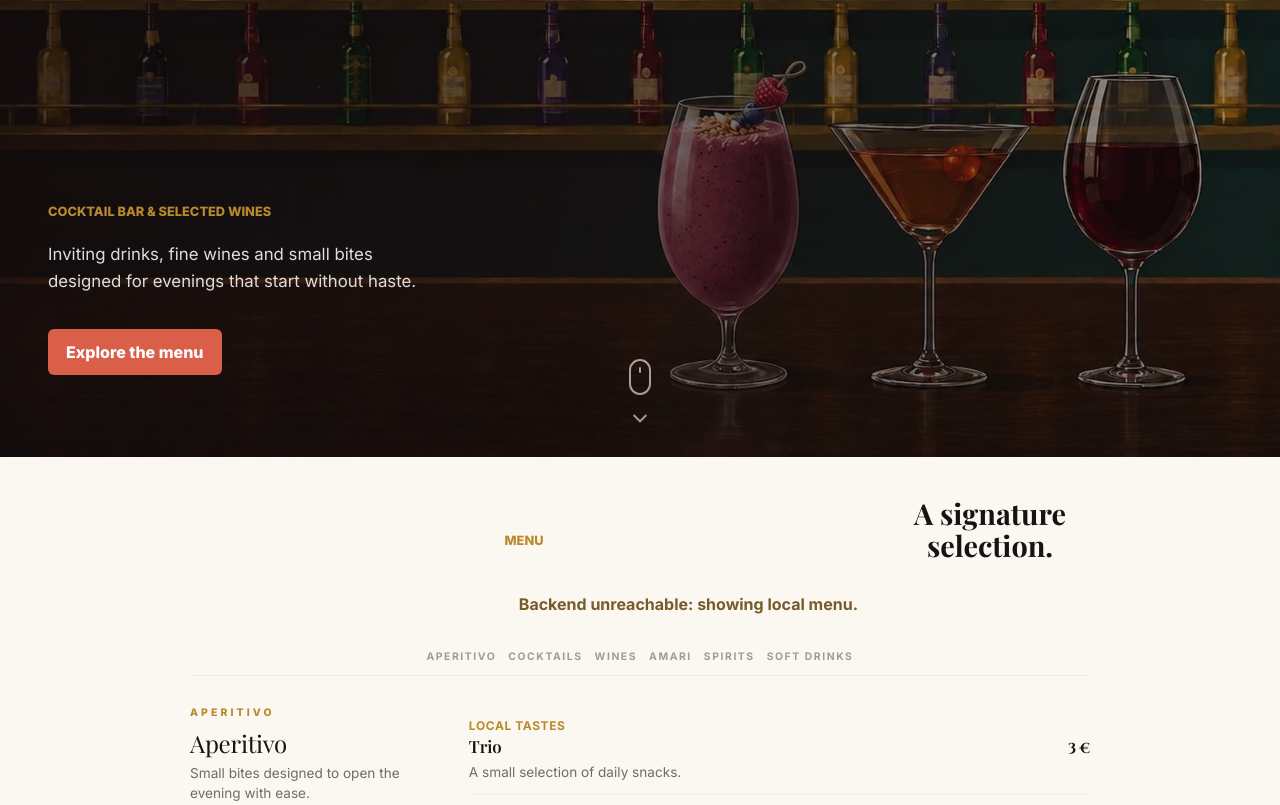
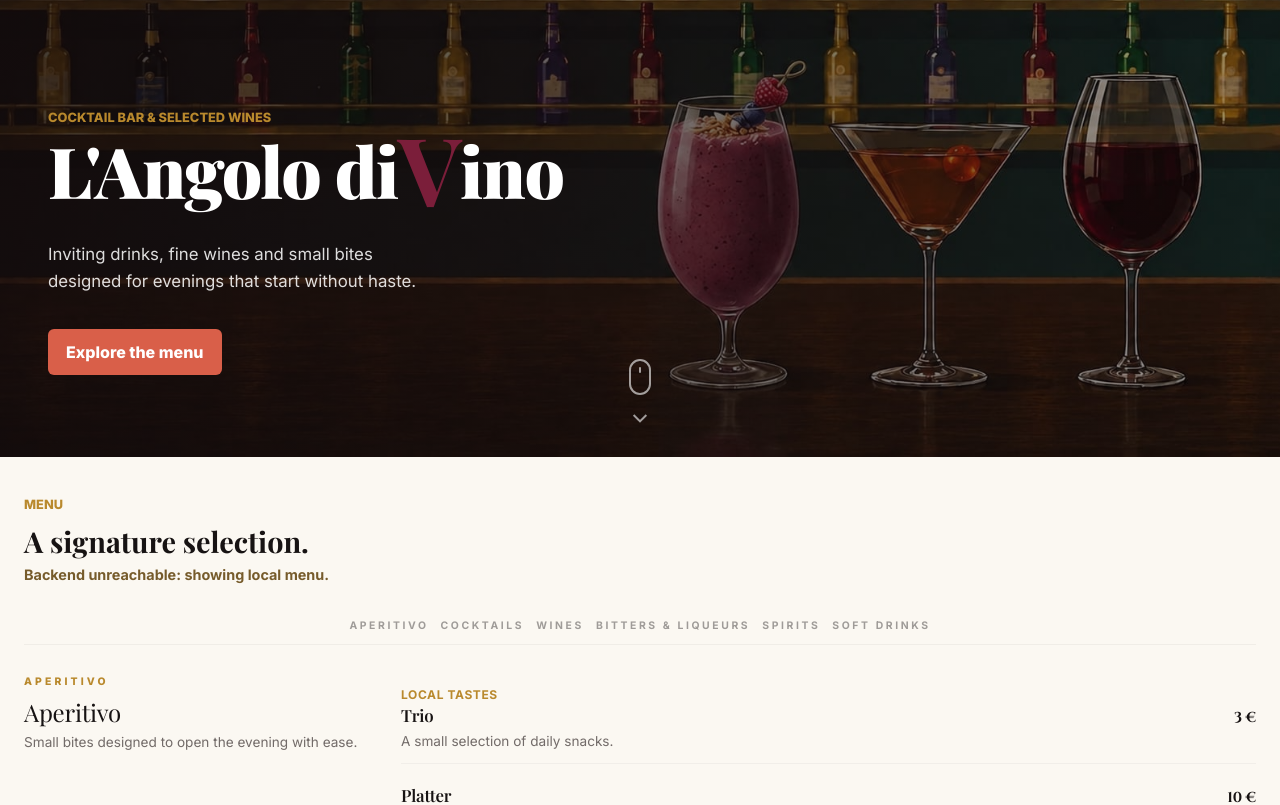
Before and after one commit to davidesciaccaa/AngoloDiVino, a React (Vite) app in the folder frontend/: page / in a window 1280 px wide. Shown: the part 343-1148 px from the top of the page. Built offline with nearby package versions, Linux system fonts and the light colour scheme; no server answers; a web font is replaced by a local one.

Commit message:
feat(menu): update menu section titles and add new menu PDF

```diff
--- a/frontend/src/App.jsx
+++ b/frontend/src/App.jsx
@@ -145,7 +145,7 @@ const fallbackMenuSections = [
   },
   {
     id: 'amari',
-    title: 'Amari',
+    title: 'Amari e Liquori',
     description: 'Selezione di amari e liquori per chiudere in bellezza.',
     items: [
       { id: 'montenegro', name: 'Montenegro', subtitle: '', description: '', notes: [], price: '4 €' },
--- a/frontend/src/components/Hero.jsx
+++ b/frontend/src/components/Hero.jsx
@@ -52,6 +52,7 @@ export function Hero({ status }) {
               <a href="#aperitivo">{t('nav.aperitivo')}</a>
               <a href="#drink">{t('nav.drink')}</a>
               <a href="#vini">{t('nav.vini')}</a>
+              <a href="#amari">{t('nav.amari')}</a>
               <a href="#superalcolici">{t('nav.superalcolici')}</a>
               <a href="#bevande">{t('nav.bevande')}</a>
               <a href="#contatti">{t('nav.contatti')}</a>
@@ -68,7 +69,7 @@ export function Hero({ status }) {
       <div className="hero__content" id="top">
         {/* <StatusBadge status={status} /> */}
         <p className="hero__eyebrow">{t('hero.eyebrow')}</p>
-        {/* <h1>L&apos;Angolo di<span className="brand-v">V</span>ino</h1> */}
+        <h1 className="hero__title">L&apos;Angolo di<span className="brand-v">V</span>ino</h1>
         <p className="hero__copy">
           {t('hero.copy')}
         </p>
--- a/frontend/src/locales/de.json
+++ b/frontend/src/locales/de.json
@@ -4,6 +4,7 @@
     "aperitivo": "Aperitivo",
     "drink": "Cocktails",
     "vini": "Weine",
+    "amari": "Magenbitter & Liköre",
     "superalcolici": "Spirituosen",
     "bevande": "Softdrinks",
     "contatti": "Kontakt"
@@ -31,7 +32,7 @@
         "price_header": "Glas / Flasche"
       },
       "amari": {
-        "title": "Amari",
+        "title": "Magenbitter & Liköre",
         "description": "Auswahl an Bitterlikören für den perfekten Abschluss."
       },
       "superalcolici": {
--- a/frontend/src/locales/en.json
+++ b/frontend/src/locales/en.json
@@ -4,6 +4,7 @@
     "aperitivo": "Aperitivo",
     "drink": "Cocktails",
     "vini": "Wines",
+    "amari": "Bitters & Liqueurs",
     "superalcolici": "Spirits",
     "bevande": "Soft Drinks",
     "contatti": "Contact"
@@ -31,7 +32,7 @@
         "price_header": "By the glass / Bottle"
       },
       "amari": {
-        "title": "Amari",
+        "title": "Bitters & Liqueurs",
         "description": "Selection of bitters and liqueurs for a perfect finish."
       },
       "superalcolici": {
--- a/frontend/src/locales/it.json
+++ b/frontend/src/locales/it.json
@@ -4,6 +4,7 @@
     "aperitivo": "Aperitivo",
     "drink": "Drink",
     "vini": "Vini",
+    "amari": "Amari e Liquori",
     "superalcolici": "Superalcolici",
     "bevande": "Bevande",
     "contatti": "Contatti"
@@ -31,7 +32,7 @@
         "price_header": "Al calice / Bottiglia"
       },
       "amari": {
-        "title": "Amari",
+        "title": "Amari e Liquori",
         "description": "Selezione di amari e liquori per chiudere in bellezza."
       },
       "superalcolici": {
--- a/frontend/src/styles.css
+++ b/frontend/src/styles.css
@@ -50,7 +50,12 @@ html {
 
 .section--menu {
   padding-top: 30px;
-  max-width: 900px !important; /* Narrower, more focused desktop layout */
+}
+
+@media (min-width: 901px) {
+  .section--menu {
+    max-width: 1320px !important;
+  }
 }
 
 /* Minimal Category Navigation */
@@ -108,6 +113,12 @@ html {
   width: 100%;
 }
 
+@media (min-width: 901px) {
+  .category-nav {
+    gap: 100px;
+  }
+}
+
 @media (max-width: 900px) {
   .category-nav {
     justify-content: flex-start;
@@ -126,6 +137,13 @@ html {
   transition: opacity 0.3s ease, color 0.3s ease;
   padding: 4px 0;
   position: relative;
+}
+
+@media (min-width: 901px) {
+  .category-link {
+    font-size: 1.1rem;
+    letter-spacing: 0.25em;
+  }
 }
 
 .category-link::after {
@@ -428,6 +446,16 @@ html {
   text-transform: uppercase;
 }
 
+.hero__title {
+  display: none;
+}
+
+@media (min-width: 901px) {
+  .hero__title {
+    display: block;
+  }
+}
+
 .hero h1 {
   max-width: 900px;
   margin: 0;
@@ -513,25 +541,38 @@ html {
 }
 
 .section__heading {
-  display: grid;
-  grid-template-columns: minmax(0, 680px) minmax(200px, 1fr);
-  gap: 32px;
-  align-items: end;
-  margin-bottom: 28px;
+  display: flex;
+  flex-direction: column;
+  align-items: flex-start;
+  margin-bottom: 32px;
+}
+
+@media (max-width: 900px) {
+  .section__heading {
+    text-align: center;
+    align-items: center;
+  }
 }
 
 .section h2 {
   margin: 0;
-  font-family: Georgia, "Times New Roman", serif;
-  font-size: 2.35rem;
-  line-height: 1.12;
+  font-family: var(--font-serif), Georgia, serif;
+  font-size: clamp(2rem, 4vw, 2.8rem);
+  line-height: 1.1;
+  text-align: left;
+}
+
+@media (max-width: 900px) {
+  .section h2 {
+    text-align: center;
+  }
 }
 
 .section__note {
-  margin: 0;
-  justify-self: end;
+  margin: 8px 0 0;
   color: #765b2b;
   font-weight: 700;
+  font-size: 0.9rem;
 }
 
 .menu-section-list {
@@ -673,14 +714,13 @@ html {
     font-size: 4rem;
   }
 
-  .section__heading,
   .section--experience,
   .menu-section {
     grid-template-columns: 1fr;
   }
 
   .section__note {
-    justify-self: start;
+    justify-self: center;
   }
 
   .menu-grid {
```
Also changed, not shown: 2 other files (tests, documents, lock files or other folders).
